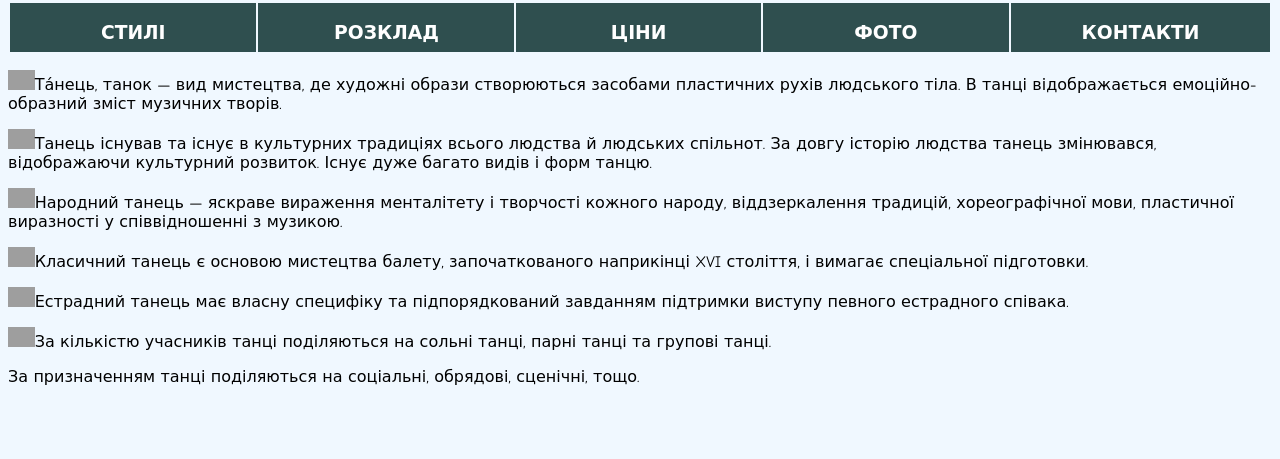
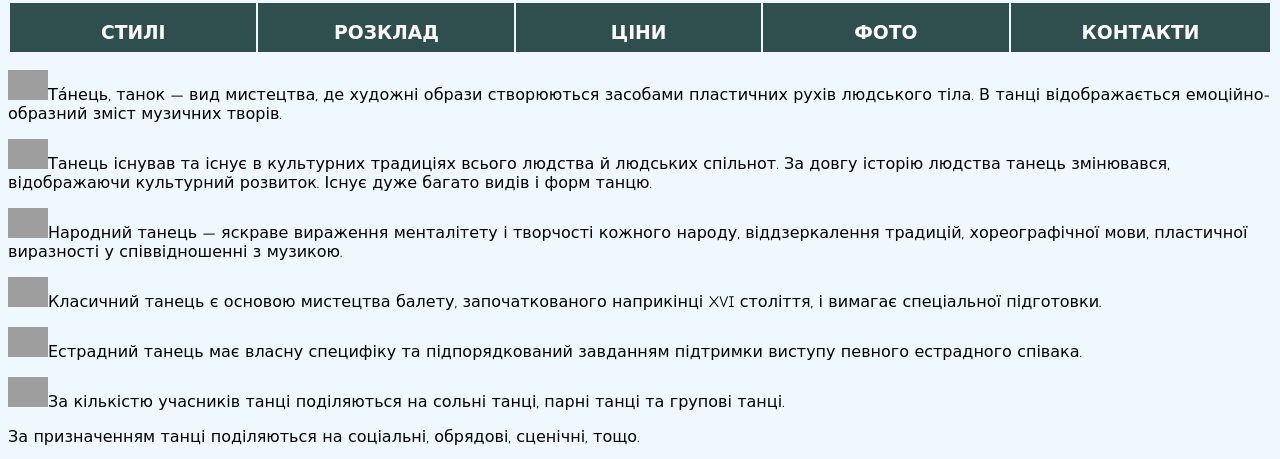
Before and after one commit to husakandrij/DFA-Dance-Studio, a plain HTML site: page index1.html in a window 1280 px wide. Shown: the part 1160-1619 px from the top of the page. Before the commit the page ends 1562 px from the top, so only its background shows below. Drawn offline with Linux system fonts and the light colour scheme; grey boxes are pictures that could not be loaded.

Commit message:
Update index1.html

```diff
--- a/index1.html
+++ b/index1.html
@@ -19,12 +19,12 @@
                             </tr>
                         </table>
 
-            <p> <img src="https://drive.google.com/uc?export=download&id=115oNEuTK7mucNfJfFplaLUOd8SNqxOov" height="20px">Та́нець, танок — вид мистецтва, де художні образи створюються засобами пластичних рухів людського тіла. В танці відображається емоційно-образний зміст музичних творів.</p>
-            <p> <img src="https://drive.google.com/uc?export=download&id=113me3H1cTBLwKYF3sfq0Ur5oU5t1ESuK" height="20px">Танець існував та існує в культурних традиціях всього людства й людських спільнот. За довгу історію людства танець змінювався, відображаючи культурний розвиток. Існує дуже багато видів і форм танцю.</p>
-            <p> <img src="https://drive.google.com/uc?export=download&id=113Hw2HZFMj4M_kwyyVETU0UJyRsnJdnO" height="20px">Народний танець — яскраве вираження менталітету і творчості кожного народу, віддзеркалення традицій, хореографічної мови, пластичної виразності у співвідношенні з музикою.</p>
-            <p> <img src="https://drive.google.com/uc?export=download&id=112uuukiJeJm6WbvMBw12pzEXHUxetpDY" height="20px">Класичний танець є основою мистецтва балету, започаткованого наприкінці XVI століття, і вимагає спеціальної підготовки.</p>
-            <p> <img src="https://drive.google.com/uc?export=download&id=1107b-16cTy7KAJsPBuo-ye6970BGxY5f" height="20px">Естрадний танець має власну специфіку та підпорядкований завданням підтримки виступу певного естрадного співака.</p>
-            <p> <img src="https://drive.google.com/uc?export=download&id=10vSjfwDPLwgce3PugFi1bcxO-xP67Fky" height="20px">За кількістю учасників танці поділяються на сольні танці, парні танці та групові танці.</p>
+            <p> <img src="https://drive.google.com/uc?export=download&id=115oNEuTK7mucNfJfFplaLUOd8SNqxOov" height="30px">Та́нець, танок — вид мистецтва, де художні образи створюються засобами пластичних рухів людського тіла. В танці відображається емоційно-образний зміст музичних творів.</p>
+            <p> <img src="https://drive.google.com/uc?export=download&id=113me3H1cTBLwKYF3sfq0Ur5oU5t1ESuK" height="30px">Танець існував та існує в культурних традиціях всього людства й людських спільнот. За довгу історію людства танець змінювався, відображаючи культурний розвиток. Існує дуже багато видів і форм танцю.</p>
+            <p> <img src="https://drive.google.com/uc?export=download&id=113Hw2HZFMj4M_kwyyVETU0UJyRsnJdnO" height="30px">Народний танець — яскраве вираження менталітету і творчості кожного народу, віддзеркалення традицій, хореографічної мови, пластичної виразності у співвідношенні з музикою.</p>
+            <p> <img src="https://drive.google.com/uc?export=download&id=112uuukiJeJm6WbvMBw12pzEXHUxetpDY" height="30px">Класичний танець є основою мистецтва балету, започаткованого наприкінці XVI століття, і вимагає спеціальної підготовки.</p>
+            <p> <img src="https://drive.google.com/uc?export=download&id=1107b-16cTy7KAJsPBuo-ye6970BGxY5f" height="30px">Естрадний танець має власну специфіку та підпорядкований завданням підтримки виступу певного естрадного співака.</p>
+            <p> <img src="https://drive.google.com/uc?export=download&id=10vSjfwDPLwgce3PugFi1bcxO-xP67Fky" height="30px">За кількістю учасників танці поділяються на сольні танці, парні танці та групові танці.</p>
             <p> <img src="" height"10px">За призначенням танці поділяються на соціальні, обрядові, сценічні,  тощо.</p>
 
             </body>
```
